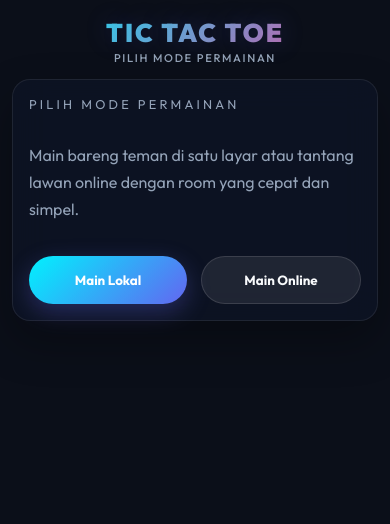
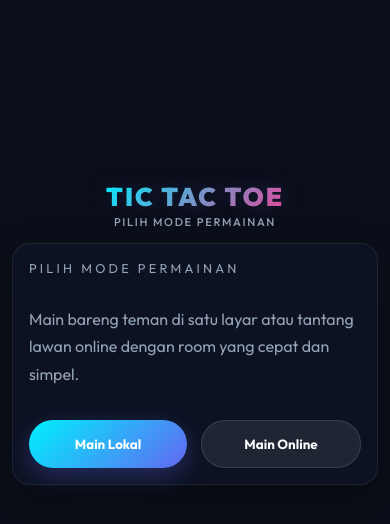
Before and after one commit to danielhutagalungz/tic-tac-toe, a React (Vite) app: page / in a window 390 px wide. Shown: the top 524 px of the page. Built offline with nearby package versions, Linux system fonts and the light colour scheme; no server answers.

Commit message:
feat: enhance game container layout with flexbox for improved alignment

```diff
--- a/src/index.css
+++ b/src/index.css
@@ -1205,6 +1205,10 @@ body {
 
   .game-container {
     gap: 14px;
+    display: flex;
+    justify-content: center; /* center horizontal */
+    align-items: center; /* center vertical */
+    height: 75vh;
   }
 
   .game-title {
```
